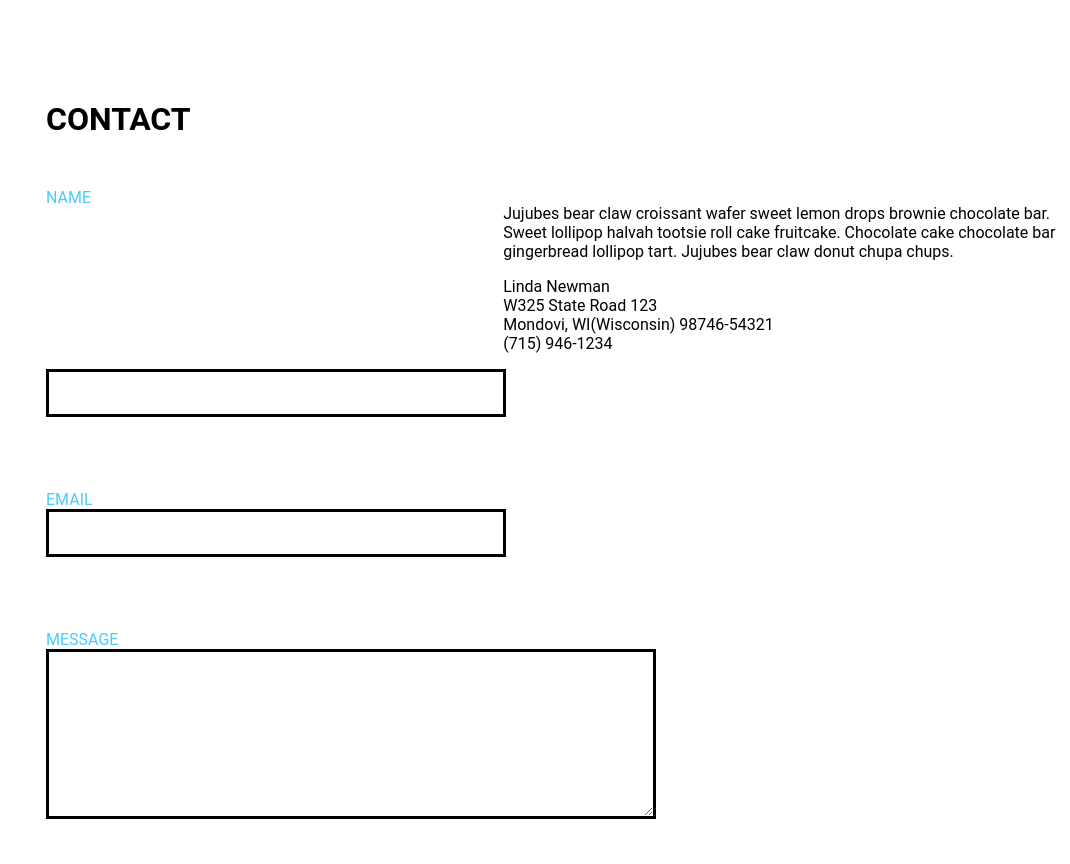
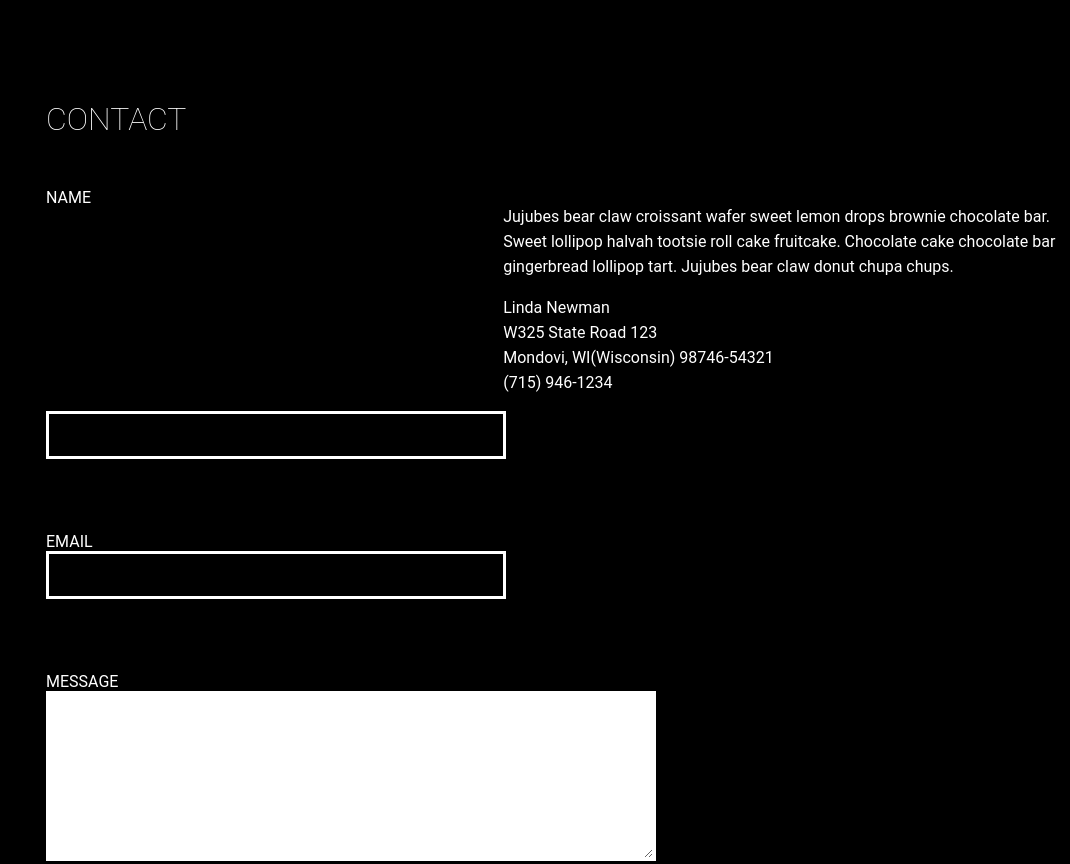
Before and after one commit to emilieq/defi1, a plain HTML site: page test.html in a window 1280 px wide. Shown: the top 864 px of the page, without its empty margins (210-1280 px from the left). Drawn offline with Linux system fonts and the light colour scheme.

Commit message:
modif css

```diff
--- a/test.css
+++ b/test.css
@@ -6,19 +6,23 @@ body{
 	background-size: cover;
 	background-position: center;
 	font-family: "roboto";
+	background-color: black;
+
 
 }
 .contact-title {
 	margin-top:100px;
-	color:black;
+	color:white;
 	text-transform:uppercase;
 	transition:all 4s ease-in-out;
+	font-weight: lighter;
 
 
 }
 
 .contact-title h2{
 	font-size:2em;
+	font-weight: lighter;
 
 }
 
@@ -33,12 +37,14 @@ form{
 	color:black;
 	font-size:18px;
 	margin-bottom:16px;
-	border:solid black;
+	border:solid white ;
 
 }
 input{
 	height:40px;
 	margin-bottom: 5px;
+	border:solid;
+	background-color: transparent;
 }
 form .submit{
 	background:rgb(75,202,255);
@@ -63,11 +69,12 @@ form .submit:hover{
 
 }
 label{
-	color:rgb(75,202,255);
+	color:white;
 	margin-bottom: 5px;
 }
 .col-md-6{
 	float:right;
 	width:55%;
-
+	color:white;
+ 	 line-height:25px;
 }
```
